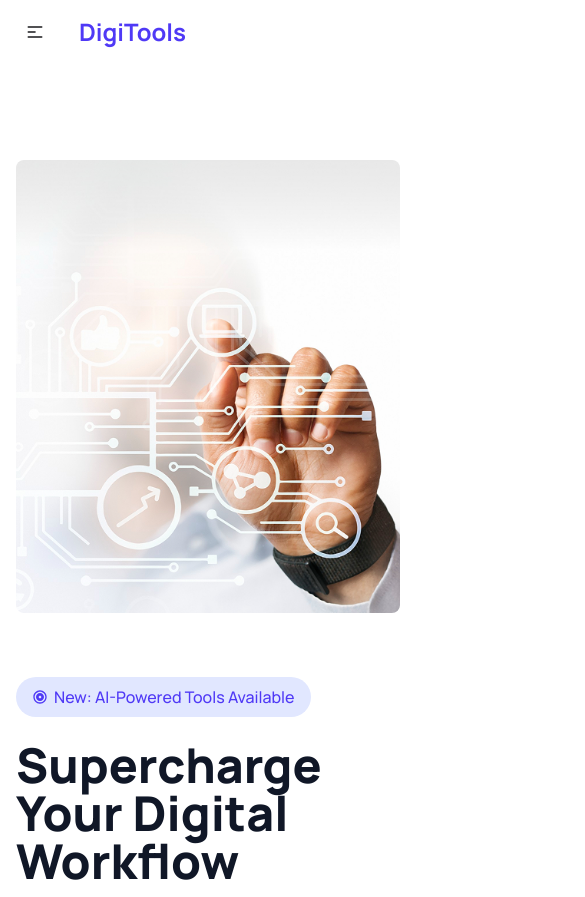
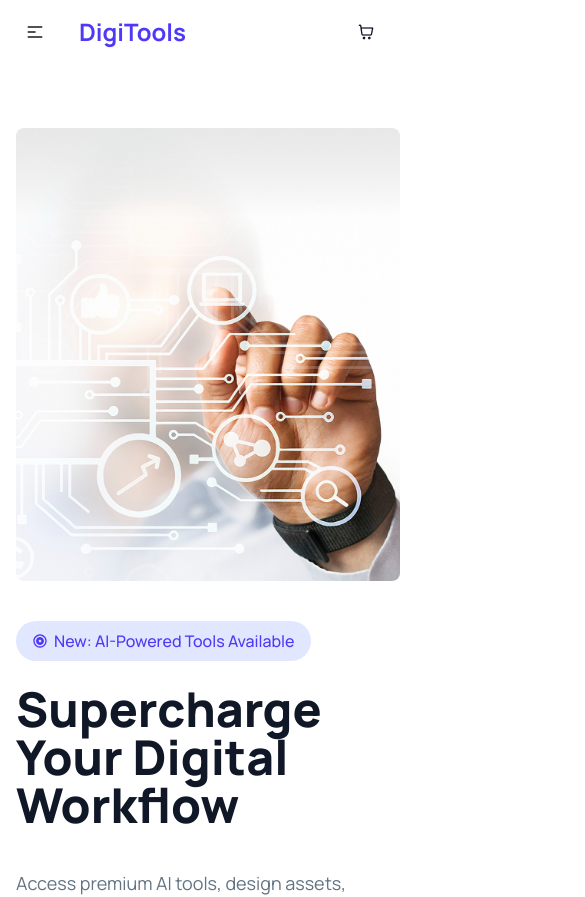
Before and after one commit to anika-chhoa/B13-A6-DigiTools, a React (Vite) app: page / in a window 390 px wide. Shown: the top 897 px of the page, 585 px wide, since content can reach past the window. Built offline with nearby package versions, Linux system fonts and the light colour scheme.

Commit message:
make navbar and banner responsive for all device

```diff
--- a/src/Components/Banner.jsx
+++ b/src/Components/Banner.jsx
@@ -5,8 +5,8 @@ import playImg from "../assets/Play.png"
 const Banner = () => {
   return (
     <div>
-      <div className="hero my-20">
-        <div className="hero-content flex-col lg:flex-row-reverse mx-auto gap-16">
+      <div className="hero my-12 lg:my-20">
+        <div className="hero-content flex flex-col md:flex-row lg:flex-row-reverse mx-auto gap-10 lg:gap-16">
           <img src={bannerImg} className="max-w-sm rounded-lg" />
           <div>
             <div className="flex items-center gap-1.5 bg-[#e1e7ffFF] rounded-[1000px] py-2 px-4 w-fit mb-6">
--- a/src/Components/Navbar.jsx
+++ b/src/Components/Navbar.jsx
@@ -4,7 +4,7 @@ import cartImg from "../assets/products/shopping-cart.png"
 const Navbar = () => {
     return (
         <div>
-            <div className="navbar bg-base-100 w-7xl mx-auto">
+            <div className="navbar bg-base-100 max-w-7xl mx-auto">
   <div className="navbar-start">
     <div className="dropdown">
       <div tabIndex={0} role="button" className="btn btn-ghost lg:hidden">
@@ -23,7 +23,7 @@ const Navbar = () => {
     <a className="btn btn-ghost text-2xl text-[#4F39F6] font-bold">DigiTools</a>
   </div>
   <div className="navbar-center hidden lg:flex">
-    <ul className="menu menu-horizontal px-1 text-[#101727FF] font-semibold">
+    <ul className="menu menu-horizontal lg:px-1 text-[#101727FF] font-semibold">
       <li><a>Products</a></li>
       <li><a>Features</a></li>
       <li><a>Pricing</a></li>
@@ -31,10 +31,10 @@ const Navbar = () => {
       <li><a>FAQ</a></li>
     </ul>
   </div>
-  <div className="navbar-end space-x-4">
+  <div className="navbar-end space-x-2 md:space-x-4">
     <img src={cartImg} alt="" />
-    <p className='text-[#101727FF] font-semibold'>Login</p>
-    <button className="btn bg-gradient-to-b from-[#4f39f6] to-[#9514fa] text-white px-4 py-3 rounded-[1000px] font-semibold border-none">Get Started</button>
+    <p className='text-[#101727FF] font-semibold hidden md:flex'>Login</p>
+    <button className="btn bg-gradient-to-b from-[#4f39f6] to-[#9514fa] text-white px-4 py-3 rounded-[1000px] font-semibold border-none hidden md:flex">Get Started</button>
   </div>
 </div>
         </div>
```
